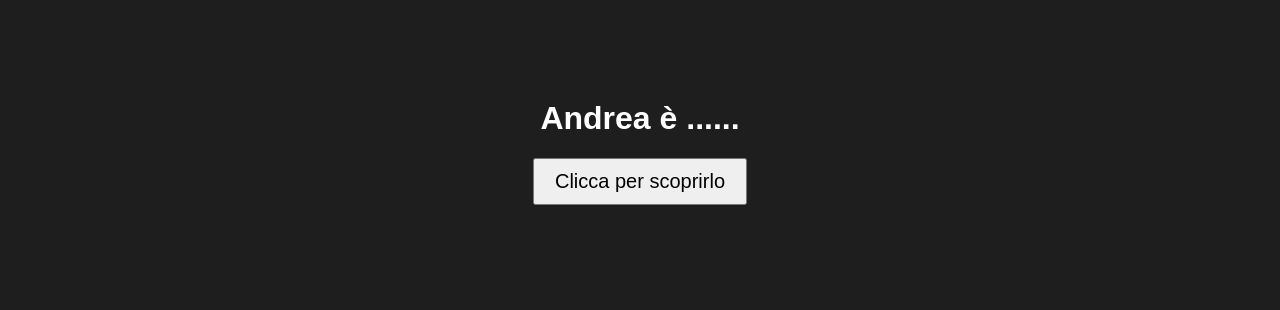
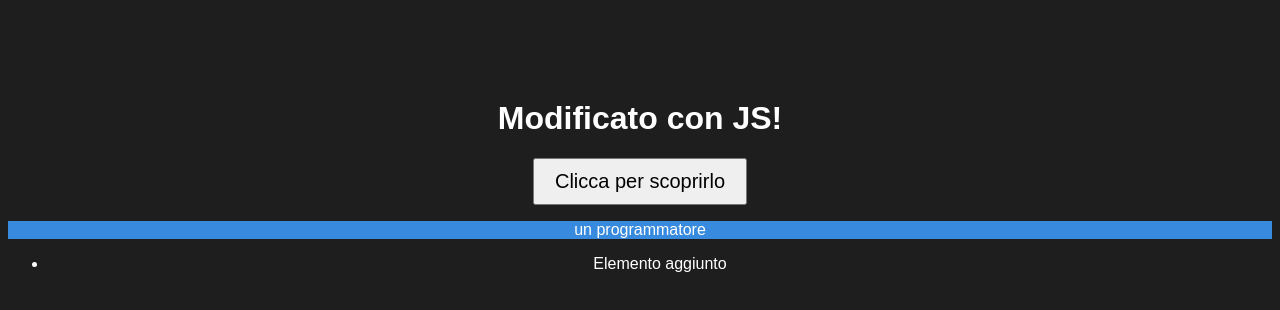
Before and after one commit to Marco-Penza/Ripetizione_esercizi, a plain HTML site: page index.html in a window 1280 px wide. Both pictures are taken after a click on the button "Clicca per scoprirlo". Drawn offline with Linux system fonts and the light colour scheme.

Commit message:
primi esercizi col doom

```diff
--- a/index.html
+++ b/index.html
@@ -9,12 +9,15 @@
 </head>
 <body>
 
-    <h1>Andrea è ...... </h1>
+    <h1 id="titolo">Andrea è ...... </h1>
 
     <button id="btn">Clicca per scoprirlo</button>
 
     <p id="testo"></p>
 
+    <div class="box"></div>
+    <ul id="lista"></ul>
+
     <script src="script.js"></script>
 
 </body>
--- a/script.js
+++ b/script.js
@@ -1,9 +1,3 @@
-const bottone = document.getElementById("btn");
-const testo = document.getElementById("testo");
-
-bottone.addEventListener("click", function () {
-    testo.textContent = "";
-});
 /*
 let nome1 = 'Marco';
 let eta = 30;
@@ -950,7 +944,7 @@ c.aggiungi("latte", 1.5);
 c.lista();
 console.log(c.totale());
 console.log(`Il totale è ${c.totale()}`);
-*/
+
 
 //Crea una funzione creaRegistro() che contiene un array privato di studenti {nome:"Mario", voto: 7}
 //La funzione deve restituire: aggiungi(nome,voto), rimuovi(nome), media() e lista() e migliorStudente()
@@ -995,4 +989,50 @@ registro.aggiungi("Filippo", 10);
 console.log("LISTA:");
 registro.lista();
 console.log("MEDIA:")
-console.log(registro.media())
+console.log(registro.media());
+
+//Clousure nei loop
+//Questo stampa "5" cinque volte: for (var i=0; i<5; i++){setTimeout(() => console.log(i),0)}
+//Sistema in 3 modi: 1.Sostituisci var con let. 2.Funzione factory che cattura n. 3.[0,1,2,3,4].forEach(...)
+
+for(var i=0; i<5; i++) {
+    setTimeout(() => console.log("con var", i), 2000)
+}
+for(let i=0; i<5; i++) {
+    setTimeout(() => console.log("con let", i), 0)
+}
+*/
+//Esercizi col DOM
+//Usa gli elementi nel sandbox:
+//• Cambia il testo del titolo in "Modificato con JS!"
+//• Cambia il colore del paragrafo a #378ADD
+//• Aggiungi la classe "h1" al div box
+//• Crea un nuovo <li> "Elemento aggiunto" e appendilo alla lista
+
+const bottone = document.getElementById("btn");
+const testo = document.getElementById("testo");
+const titolo = document.getElementById("titolo");
+const box = document.querySelector(".box");
+const lista = document.getElementById("lista");
+const li = document.getElementById("li");
+
+bottone.addEventListener("click", function () {
+    testo.textContent = "un programmatore";
+    titolo.textContent = "Modificato con JS!";
+    testo.classList.add("sfondo-azzurro");
+
+    const elementi = document.querySelectorAll("#lista li");
+    let esiste = false;
+
+    elementi.forEach((li) => {
+        if (li.textContent === "Elemento aggiunto") {
+            esiste = true;
+        }
+    });
+
+    if(!esiste) {
+        const li = document.createElement("li");
+        li.textContent = "Elemento aggiunto";
+        lista.append(li);
+    }
+});
--- a/style.css
+++ b/style.css
@@ -5,6 +5,9 @@ body {
     text-align: center;
     margin-top: 100px;
 }
+.sfondo-azzurro {
+    background-color: #378ADD;
+}
 
 button {
     padding: 10px 20px;
```
